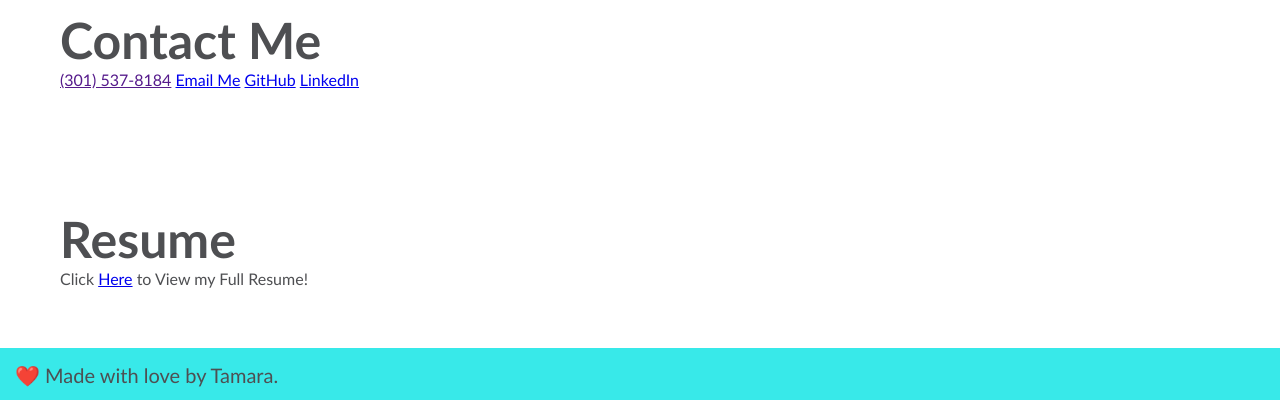
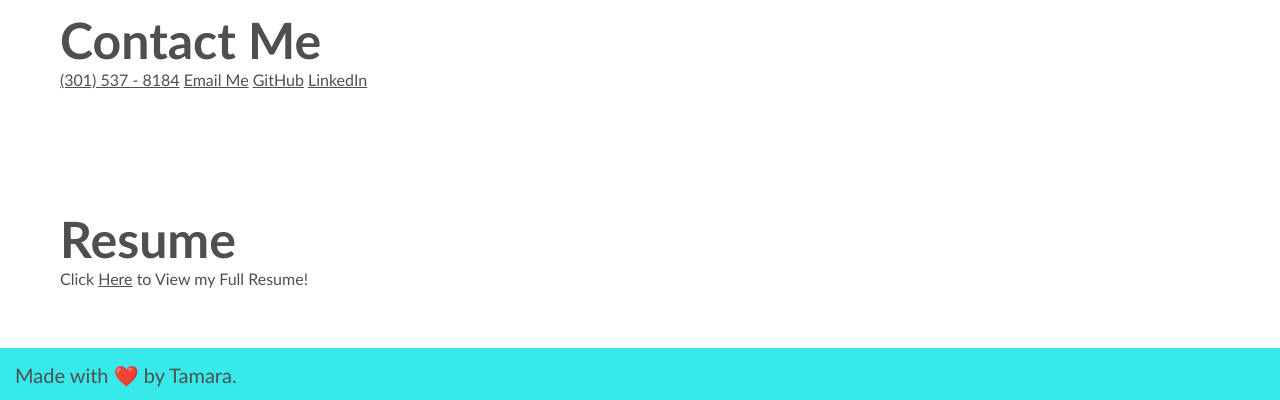
Before and after one commit to trwilhite/challenge-week2, a plain HTML site: page index.html in a window 1280 px wide. Shown: the part 1105-1505 px from the top of the page. Drawn offline with Linux system fonts and the light colour scheme.

Commit message:
converted contact information to nav list and styled

```diff
--- a/assets/css/style.css
+++ b/assets/css/style.css
@@ -95,3 +95,16 @@ section {
     float: left;
     padding: auto;
 }
+
+section nav ul li {
+    display: inline;
+}
+
+section nav ul li a {
+    list-style: none;
+    color: #4e4f52
+}
+
+section p a {
+    color:#4e4f52;
+}
--- a/index.html
+++ b/index.html
@@ -93,12 +93,22 @@
         <div class="flex-row">
             <h2>Contact Me</h2>
         </div>
-        <div class=flex-content>
-            <a href=>(301) 537-8184</a>
-            <a href=mailto:wilhite.tamara6452@gmail.com>Email Me</a>
-            <a href=https://github.com/trwilhite>GitHub</a>
-            <a href=http://www.linkedin.com/in/tamara-wilhite>LinkedIn</a>
-        </div>
+        <nav class="contact-links">
+            <ul>
+                <li>
+                    <a href=>(301) 537 - 8184</a>
+                </li>
+                <li>
+                    <a href=mailto:wilhite.tamara6452@gmail.com>Email Me</a>
+                </li>
+                <li>
+                    <a href=https://github.com/trwilhite>GitHub</a>
+                </li>
+                <li>
+                    <a href=http://www.linkedin.com/in/tamara-wilhite>LinkedIn</a>
+                </li>
+            </ul>
+        </nav>
     </section>
 
     <!-- "resume" section -->
@@ -113,7 +123,7 @@
 
     <!-- footer -->
     <footer>
-        <h3>❤️ Made with love by Tamara.</h2>
+        <h3> Made with ❤️ by Tamara.</h2>
     </footer>
 
 </body>
```
